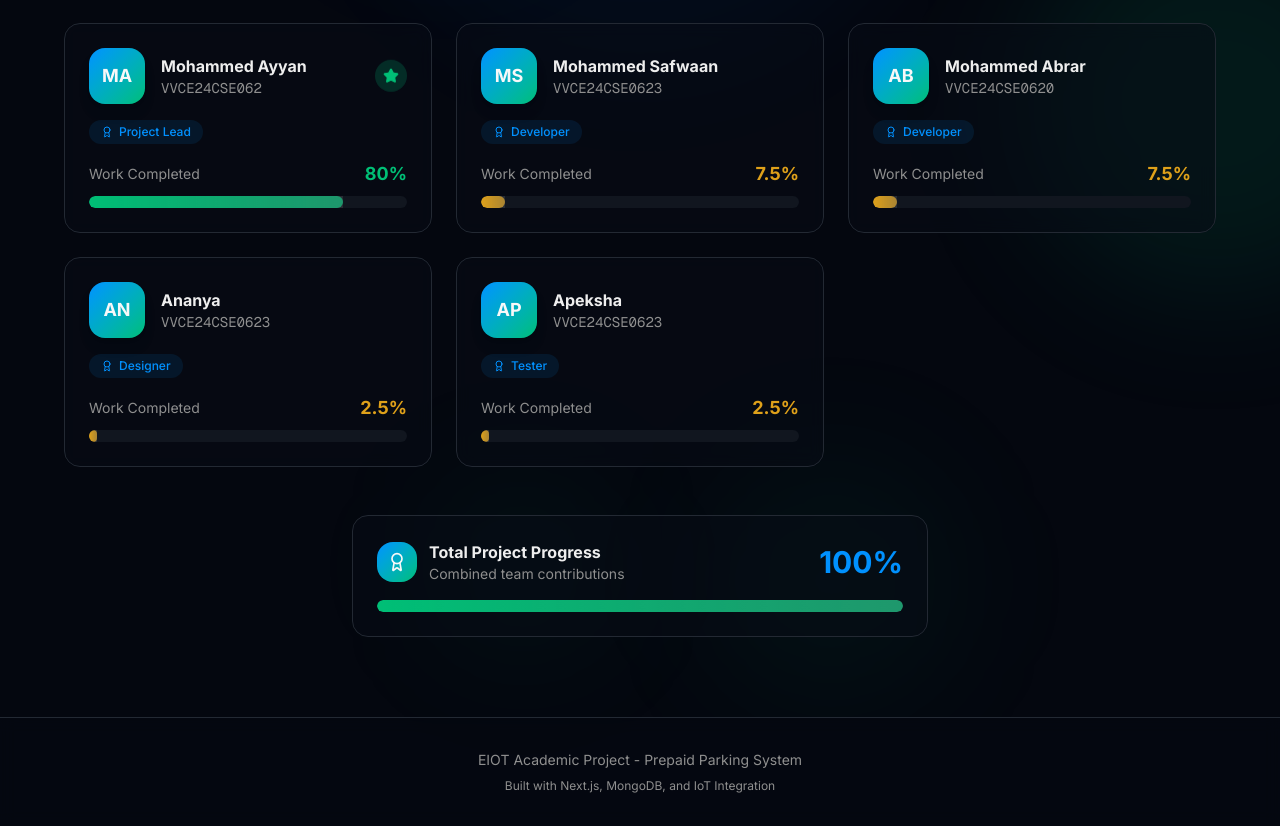
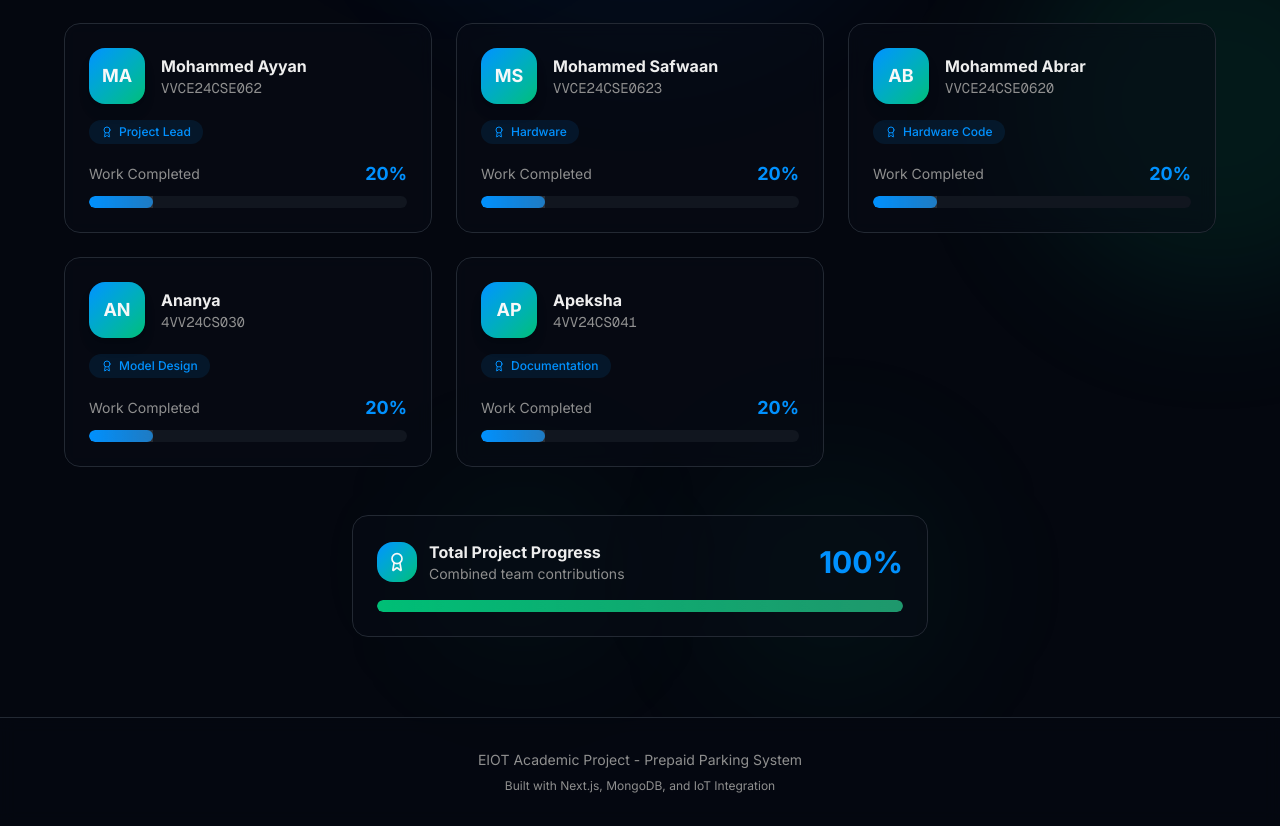
Before and after one commit to Mohammed-Ayyan/Prepaid-Parking-System, a Next.js app: page / in a window 1280 px wide. Shown: the part 1260-2086 px from the top of the page. Built offline with nearby package versions, Linux system fonts and the light colour scheme.

Commit message:
fixed pro

```diff
--- a/components/team/team-section.jsx
+++ b/components/team/team-section.jsx
@@ -12,36 +12,36 @@ const teamMembers = [
   {
     name: "Mohammed Ayyan",
     id: "VVCE24CSE062",
-    workDone: 80,
+    workDone: 20,
     role: "Project Lead",
     avatar: "MA",
   },
   {
     name: "Mohammed Safwaan",
     id: "VVCE24CSE0623",
-    workDone: 7.5,
-    role: "Developer",
+    workDone: 20,
+    role: "Hardware",
     avatar: "MS",
   },
   {
     name: "Mohammed Abrar",
     id: "VVCE24CSE0620",
-    workDone: 7.5,
-    role: "Developer",
+    workDone: 20,
+    role: "Hardware Code",
     avatar: "AB",
   },
   {
     name: "Ananya",
-    id: "VVCE24CSE0623",
-    workDone: 2.5,
-    role: "Designer",
+    id: "4VV24CS030",
+    workDone: 20,
+    role: "Model Design",
     avatar: "AN",
   },
   {
     name: "Apeksha",
-    id: "VVCE24CSE0623",
-    workDone: 2.5,
-    role: "Tester",
+    id: "4VV24CS041",
+    workDone: 20,
+    role: "Documentation",
     avatar: "AP",
   },
 ]
```
